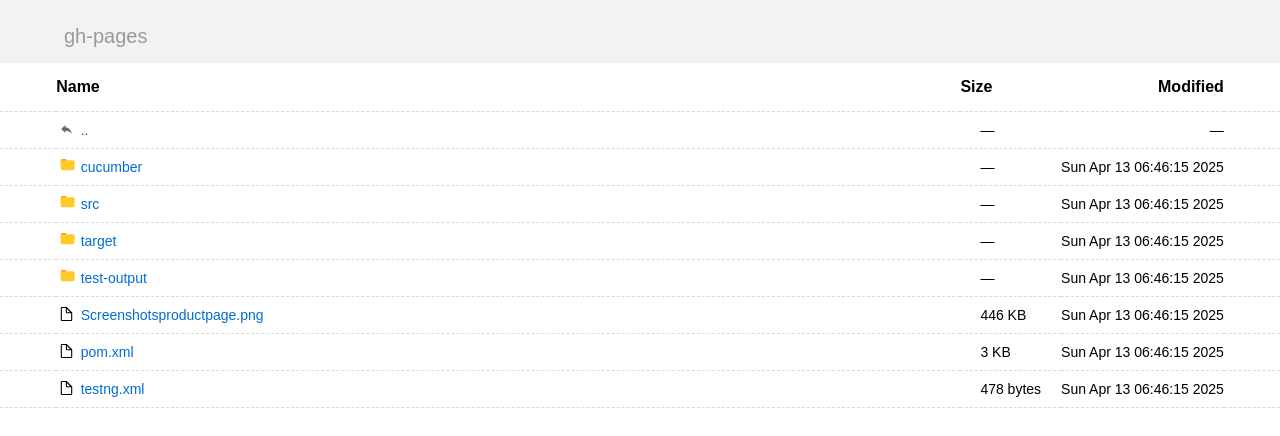
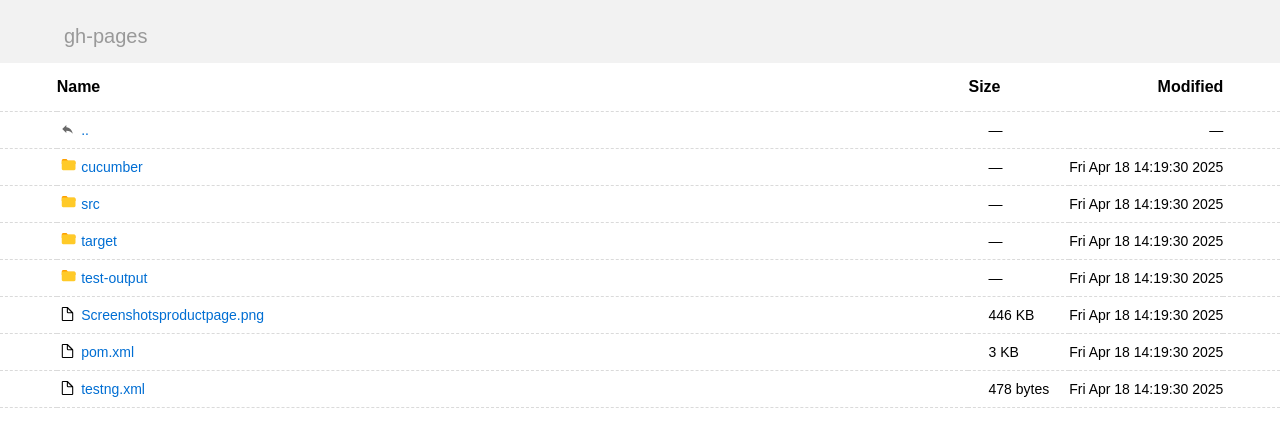
Before and after one commit to mamidisuryakumari/Test_Shop, a plain HTML site: page index.html in a window 1280 px wide. Drawn offline with Linux system fonts and the light colour scheme.

Commit message:
deploy: af887def16efe32f6247b9020840b3bf02f44007

```diff
--- a/index.html
+++ b/index.html
@@ -296,7 +296,7 @@
                 </a>
             </td>
             <td data-order="-1">&mdash;</td>
-            <td class="hideable"><time datetime="2025-04-13T06:46:15">Sun Apr 13 06:46:15 2025</time></td>
+            <td class="hideable"><time datetime="2025-04-18T14:19:30">Fri Apr 18 14:19:30 2025</time></td>
             <td class="hideable"></td>
         </tr>
 
@@ -309,7 +309,7 @@
                 </a>
             </td>
             <td data-order="-1">&mdash;</td>
-            <td class="hideable"><time datetime="2025-04-13T06:46:15">Sun Apr 13 06:46:15 2025</time></td>
+            <td class="hideable"><time datetime="2025-04-18T14:19:30">Fri Apr 18 14:19:30 2025</time></td>
             <td class="hideable"></td>
         </tr>
 
@@ -322,7 +322,7 @@
                 </a>
             </td>
             <td data-order="-1">&mdash;</td>
-            <td class="hideable"><time datetime="2025-04-13T06:46:15">Sun Apr 13 06:46:15 2025</time></td>
+            <td class="hideable"><time datetime="2025-04-18T14:19:30">Fri Apr 18 14:19:30 2025</time></td>
             <td class="hideable"></td>
         </tr>
 
@@ -335,7 +335,7 @@
                 </a>
             </td>
             <td data-order="-1">&mdash;</td>
-            <td class="hideable"><time datetime="2025-04-13T06:46:15">Sun Apr 13 06:46:15 2025</time></td>
+            <td class="hideable"><time datetime="2025-04-18T14:19:30">Fri Apr 18 14:19:30 2025</time></td>
             <td class="hideable"></td>
         </tr>
 
@@ -348,7 +348,7 @@
                 </a>
             </td>
             <td data-order="457612">446 KB</td>
-            <td class="hideable"><time datetime="2025-04-13T06:46:15">Sun Apr 13 06:46:15 2025</time></td>
+            <td class="hideable"><time datetime="2025-04-18T14:19:30">Fri Apr 18 14:19:30 2025</time></td>
             <td class="hideable"></td>
         </tr>
 
@@ -361,7 +361,7 @@
                 </a>
             </td>
             <td data-order="3745">3 KB</td>
-            <td class="hideable"><time datetime="2025-04-13T06:46:15">Sun Apr 13 06:46:15 2025</time></td>
+            <td class="hideable"><time datetime="2025-04-18T14:19:30">Fri Apr 18 14:19:30 2025</time></td>
             <td class="hideable"></td>
         </tr>
 
@@ -374,7 +374,7 @@
                 </a>
             </td>
             <td data-order="478">478 bytes</td>
-            <td class="hideable"><time datetime="2025-04-13T06:46:15">Sun Apr 13 06:46:15 2025</time></td>
+            <td class="hideable"><time datetime="2025-04-18T14:19:30">Fri Apr 18 14:19:30 2025</time></td>
             <td class="hideable"></td>
         </tr>
 
```
Also changed, not shown: cucumber/index.html (+1 -1 lines), cucumber/selenium/QA/index.html (+3 -3 lines), cucumber/selenium/index.html (+1 -1 lines).
